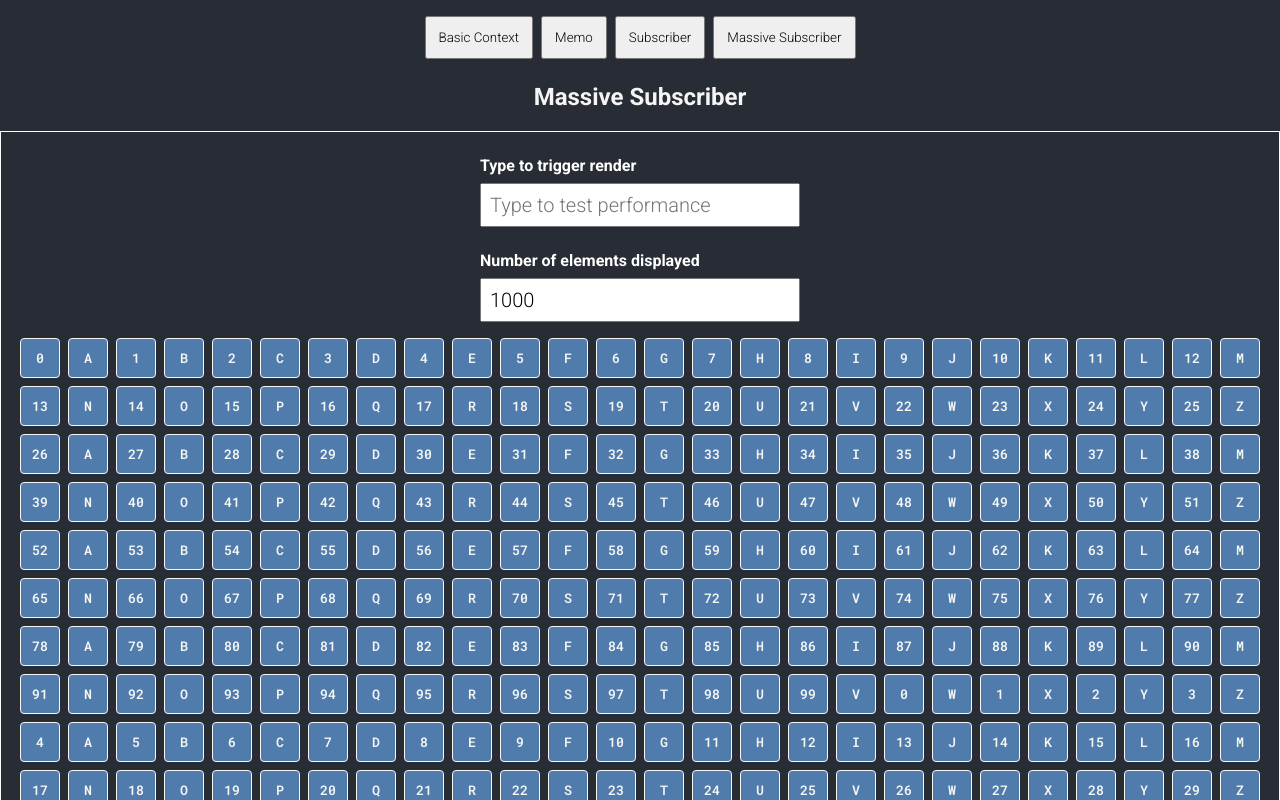
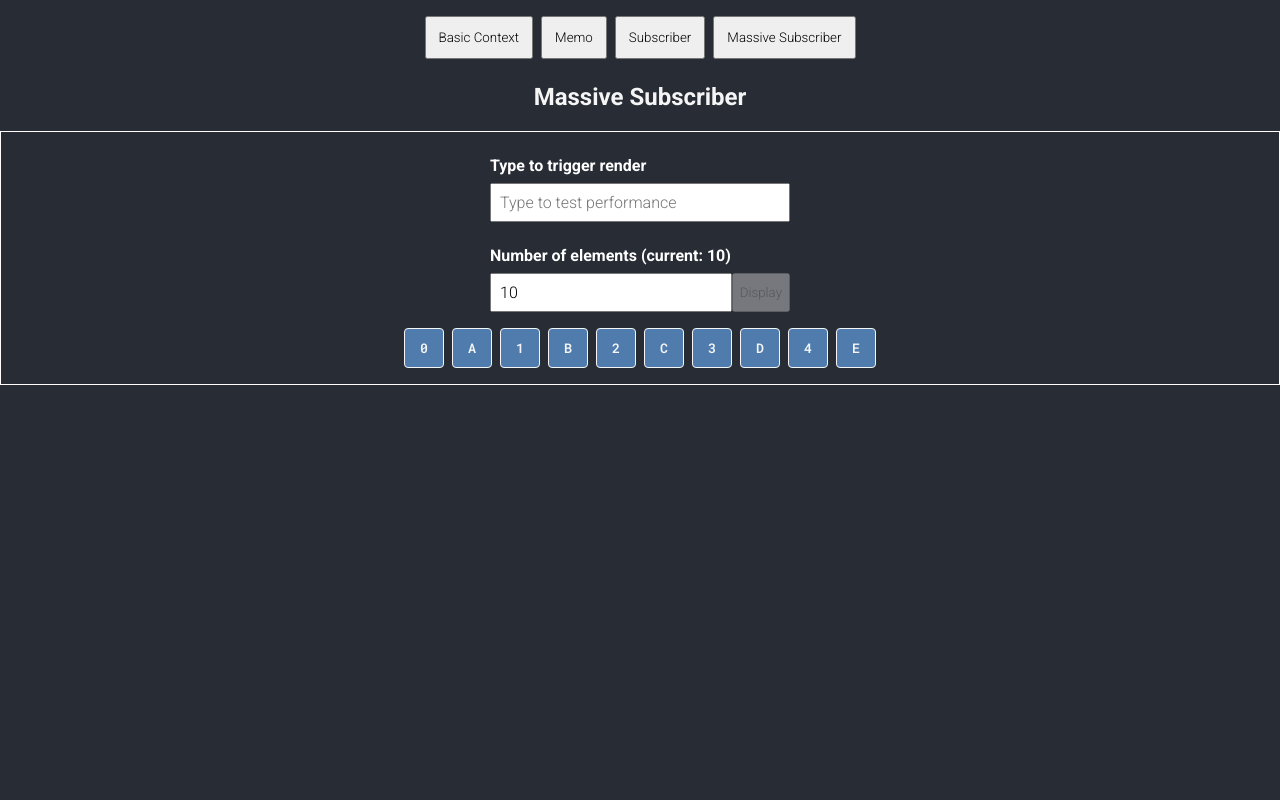
Before and after one commit to vongdarakia/react-subscribe-context, a React (Create React App) app: page / in a window 1280 px wide. Both pictures are taken after a click on the button "Massive Subscriber". Shown: the top 800 px of the page. Built offline with nearby package versions, Linux system fonts and the light colour scheme.

Commit message:
Change displayed elements on submit rather than on change

```diff
--- a/src/App.tsx
+++ b/src/App.tsx
@@ -48,7 +48,7 @@ function App() {
             <main>
                 <div style={buttonContainerStyle}>
                     {apps.map((appName) => (
-                        <button style={buttonStyle} onClick={() => setApp(appName)}>
+                        <button key={appName} style={buttonStyle} onClick={() => setApp(appName)}>
                             {appName}
                         </button>
                     ))}
--- a/src/components/Button.tsx
+++ b/src/components/Button.tsx
@@ -1,7 +1,6 @@
-import { ReactElement } from "react";
 import styled from "styled-components";
 
-const StyledButton = styled("button")`
+export const Button = styled("button")`
     padding: 8px;
     width: 40px;
     height: 40px;
@@ -17,10 +16,3 @@ const StyledButton = styled("button")`
         background-color: #7296bd;
     }
 `;
-
-export const Button = ({
-    children,
-    ...props
-}: React.HTMLAttributes<HTMLButtonElement>): ReactElement => {
-    return <StyledButton {...props}>{children}</StyledButton>;
-};
--- /dev/null
+++ b/src/components/Input.tsx
@@ -0,0 +1,7 @@
+import styled from "styled-components";
+
+export const Input = styled("input")`
+    padding: 8px;
+    font-size: 16px;
+    width: auto;
+`;
--- a/src/components/MassiveSubscriberDemo/MassiveSubscriberContext.ts
+++ b/src/components/MassiveSubscriberDemo/MassiveSubscriberContext.ts
@@ -8,7 +8,7 @@ export type MassiveSubscriberKey = NumberValueKey | StringValueKey;
 
 const defaultState: { [key: NumberValueKey]: number; [key: StringValueKey]: string } = {};
 
-export const NUM_SUBSCRIBED_ITEMS = 1000;
+export const NUM_SUBSCRIBED_ITEMS = 10;
 
 let num = 0;
 let char = "A";
--- a/src/components/MassiveSubscriberDemo/MassiveSubscriberList.tsx
+++ b/src/components/MassiveSubscriberDemo/MassiveSubscriberList.tsx
@@ -1,25 +1,22 @@
-import { ReactElement, useContext, useState } from "react";
+import { ReactElement, useContext, useEffect, useState } from "react";
 import styled from "styled-components";
 import { Style } from "../../types/common-types";
+import { getIncrementedCharValue } from "../../utils/getIncrementedCharValue";
+import { getIncrementedNumValue } from "../../utils/getIncrementedNumValue";
+import { Input } from "../Input";
 import {
     MassiveSubscriberContext,
     MassiveSubscriberKey,
     MassiveSubscriberState,
     NUM_SUBSCRIBED_ITEMS,
 } from "./MassiveSubscriberContext";
+import { NumElementsInput } from "./NumElementsInput";
 import { SubscribedItem } from "./SubscribedItem";
 
 const style: Style = {
     display: "block",
     maxWidth: "100%",
 };
-
-const StyledInput = styled("input")`
-    margin-top: 8px;
-    padding: 8px;
-    font-size: 20px;
-    width: 300px;
-`;
 
 const StyledInputContainer = styled("div")`
     display: flex;
@@ -32,24 +29,22 @@ const StyledFormGroup = styled("div")`
     flex-direction: column;
     color: white;
     margin: 12px 0;
+    width: 300px;
 
     label {
         text-align: left;
         font-weight: 600;
+        margin-bottom: 8px;
     }
 `;
 
 export const MassiveSubscriberList = (): ReactElement => {
-    const { state } = useContext(MassiveSubscriberContext.Context);
+    const { state, getValue, setState } = useContext(MassiveSubscriberContext.Context);
     const [inputValue, setInputValue] = useState("");
-    const [numElements, setNumElements] = useState(NUM_SUBSCRIBED_ITEMS);
+    const [currentNumElements, setCurrentNumElements] = useState(NUM_SUBSCRIBED_ITEMS);
     const keys: MassiveSubscriberKey[] = [];
 
-    // for (const key in state) {
-    //     keys.push(key as MassiveSubscriberKey);
-    // }
-
-    for (let i = 0; i < numElements; i++) {
+    for (let i = 0; i < currentNumElements; i++) {
         keys.push(i % 2 === 0 ? `prop-num-${i}` : `prop-str-${i}`);
     }
 
@@ -71,42 +66,53 @@ export const MassiveSubscriberList = (): ReactElement => {
         setInputValue(e.target.value);
     };
 
-    const handleNumElementsChange: React.ChangeEventHandler<HTMLInputElement> = (e) => {
-        setNumElements(Number.parseInt(e.target.value));
+    const onClickDisplayNumElements = (nextNumElements: number) => {
+        setCurrentNumElements(nextNumElements);
+    };
+
+    useEffect(() => {
         const nextState: MassiveSubscriberState = {};
+        let num = 0;
+        let char = "A";
 
-        for (let i = 0; i < numElements; i++) {
-            const key: MassiveSubscriberKey = i % 2 === 0 ? `prop-num-${i}` : `prop-str-${i}`;
+        if (NUM_SUBSCRIBED_ITEMS % 2 === 0) {
+            num = getValue(`prop-num-${NUM_SUBSCRIBED_ITEMS - 2}`);
+            char = getValue(`prop-str-${NUM_SUBSCRIBED_ITEMS - 1}`);
+        } else {
+            num = getValue(`prop-num-${NUM_SUBSCRIBED_ITEMS - 1}`);
+            char = getValue(`prop-str-${NUM_SUBSCRIBED_ITEMS - 2}`);
+        }
 
-            if (state[key] === undefined) {
-                //@ts-ignore
-                nextState[key] = i % 2 === 0 ? 0 : "A";
+        for (let i = NUM_SUBSCRIBED_ITEMS; i < currentNumElements; i++) {
+            if (i % 2 === 0) {
+                num = getIncrementedNumValue(num);
+                nextState[`prop-num-${i}`] = num;
+            } else {
+                char = getIncrementedCharValue(char);
+                nextState[`prop-str-${i}`] = char;
             }
         }
-    };
+
+        setState(nextState);
+    }, [currentNumElements, setState, state, getValue]);
 
     return (
         <>
             <StyledInputContainer>
                 <StyledFormGroup>
                     <label>Type to trigger render</label>
-                    <StyledInput
+                    <Input
                         value={inputValue}
                         placeholder="Type to test performance"
                         onChange={handleInputChange}
                     />
                 </StyledFormGroup>
                 <StyledFormGroup>
-                    <label>Number of elements displayed</label>
-                    <StyledInput
-                        value={numElements}
-                        placeholder="Number of elements"
-                        onChange={handleNumElementsChange}
-                        type="number"
+                    <NumElementsInput
+                        currentNumElements={currentNumElements}
+                        onClickDisplayNumElements={onClickDisplayNumElements}
                     />
                 </StyledFormGroup>
-
-                {/* <button onClick={updateAll}>Update All</button> */}
             </StyledInputContainer>
             <div style={style}>
                 {keys.map((key) => (
--- /dev/null
+++ b/src/components/MassiveSubscriberDemo/NumElementsInput.tsx
@@ -0,0 +1,52 @@
+import { ReactElement, useState } from "react";
+import styled from "styled-components";
+import { Input } from "../Input";
+import { NUM_SUBSCRIBED_ITEMS } from "./MassiveSubscriberContext";
+
+const StyledInput = styled(Input)`
+    margin-top: 0;
+    flex: 1;
+`;
+
+export const NumElementsInput = ({
+    currentNumElements,
+    onClickDisplayNumElements,
+}: {
+    currentNumElements: number;
+    onClickDisplayNumElements: (nextNumElements: number) => void;
+}): ReactElement => {
+    const [numElementsStr, setNumElementsStr] = useState(NUM_SUBSCRIBED_ITEMS.toString());
+    const numElements = Number.parseInt(numElementsStr || "0");
+
+    const handleNumElementsChange: React.ChangeEventHandler<HTMLInputElement> = (e) => {
+        setNumElementsStr(e.target.value);
+    };
+
+    const handleClickDisplay = () => {
+        onClickDisplayNumElements(numElements);
+    };
+
+    const handleKeyDown: React.KeyboardEventHandler<HTMLInputElement> = (e) => {
+        if (e.key === "Enter") {
+            onClickDisplayNumElements(numElements);
+        }
+    };
+
+    return (
+        <>
+            <label>Number of elements (current: {currentNumElements})</label>
+            <div style={{ display: "flex" }}>
+                <StyledInput
+                    value={numElementsStr}
+                    placeholder="Number of elements"
+                    onChange={handleNumElementsChange}
+                    type="number"
+                    onKeyDown={handleKeyDown}
+                />
+                <button disabled={numElements === currentNumElements} onClick={handleClickDisplay}>
+                    Display
+                </button>
+            </div>
+        </>
+    );
+};
--- a/src/components/MassiveSubscriberDemo/SubscribedItem.tsx
+++ b/src/components/MassiveSubscriberDemo/SubscribedItem.tsx
@@ -1,4 +1,4 @@
-import { ReactElement } from "react";
+import React, { ReactElement, useEffect } from "react";
 import { Style } from "../../types/common-types";
 import { getIncrementedCharValue } from "../../utils/getIncrementedCharValue";
 import { getIncrementedNumValue } from "../../utils/getIncrementedNumValue";
@@ -42,9 +42,16 @@ const getIncrementedValue = <
 export const SubscribedItem = ({ itemKey }: { itemKey: MassiveSubscriberKey }): ReactElement => {
     const [value, setValue] = MassiveSubscriberContext.useSubscribe(itemKey);
 
+    useEffect(() => {
+        console.log("mounted", itemKey);
+    }, []);
+
+    console.log("render SubscribedItem");
+
     return (
         <div style={containerStyle}>
             <Button onClick={() => setValue(getIncrementedValue(itemKey, value))}>{value}</Button>
+            {/* <Button>0</Button> */}
         </div>
     );
 };
--- a/src/hooks/useControl.ts
+++ b/src/hooks/useControl.ts
@@ -11,7 +11,7 @@ export const useControl = <
     const control = useRef<TControlState>({ ...defaultControl });
 
     control.current.setState = (nextState: Partial<TState>) => {
-        console.log(nextState);
+        console.log({ nextState });
         for (const key in nextState) {
             if (control.current.state[key] !== nextState[key]) {
                 control.current.emitter.emit(getUpdateEventName(key), nextState[key]);
```
